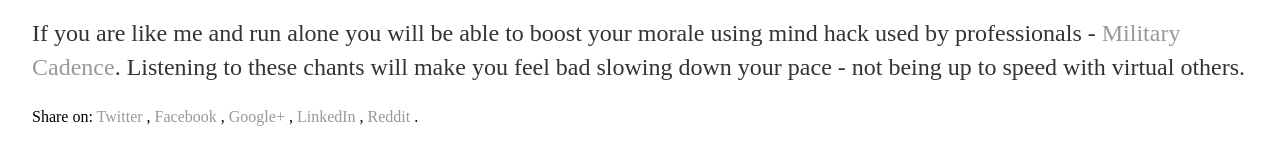
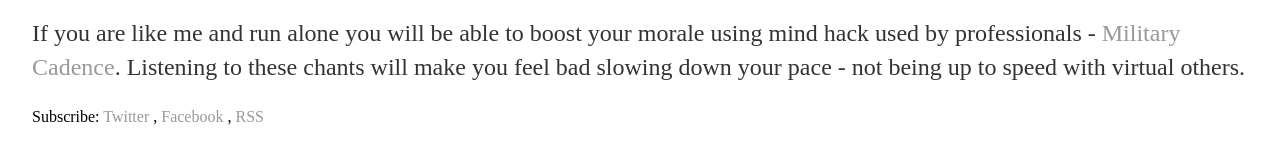
Before and after one commit to vackosar/vackosar.github.io, a Jekyll site: the page built from _posts/2016-07-16-Boost-Jog-Morale-Using-Mil-Cadence.md, in a window 1280 px wide. Shown: the part 194-359 px from the top of the page. Built offline with Jekyll 4.4.1, drawn with Linux system fonts in a browser that asks for light colours; comment, search, counter and statistics services are not loaded.

Commit message:
Turn on feed

```diff
--- a/_layouts/post.html
+++ b/_layouts/post.html
@@ -7,14 +7,15 @@ layout: default
 <div class="post">
     {{ content }}
 </div>
-<div class="share-page">
-    Share on:
-    <a href="https://twitter.com/intent/tweet?text={{ page.title }}&url={{ site.url }}{{ page.url }}&via={{ site.twitter_username }}&related={{ site.twitter_username }}" rel="nofollow" target="_blank" title="Share on Twitter">Twitter</a>
-    , <a href="https://facebook.com/sharer.php?u={{ site.url }}{{ page.url }}" rel="nofollow" target="_blank" title="Share on Facebook">Facebook</a>
-    , <a href="https://plus.google.com/share?url={{ site.url }}{{ page.url }}" rel="nofollow" target="_blank" title="Share on Google+">Google+</a>
-    , <a href="https://www.linkedin.com/shareArticle?url={{ site.url }}{{ page.url }}" rel="nofollow" target="_blank" title="Share on LinkedIn">LinkedIn</a>
-    , <a href="http://www.reddit.com/submit?url={{ site.url }}{{ page.url }}" rel="nofollow" target="_blank" title="Share on Reddit">Reddit</a>
-    .
+<div class="subscribe-page">
+    Subscribe:
+    <a href="https://twitter.com/intent/follow?screen_name=vackosar" rel="nofollow" target="_blank" title="Follow on Twitter">Twitter</a>
+    , <a href="https://www.facebook.com/vackosar" rel="nofollow" target="_blank" title="Follow on Facebook">Facebook</a>
+    , <a href="https://vackosar.github.io/feed.xml" rel="nofollow" target="_blank" title="Follow on RSS">RSS</a>
+    <!--, <a href="https://plus.google.com/share?url={{ site.url }}{{ post.url }}" rel="nofollow" target="_blank" title="Share on Google+">Google+</a>-->
+    <!--, <a href="https://www.linkedin.com/shareArticle?url={{ site.url }}{{ post.url }}" rel="nofollow" target="_blank" title="Share on LinkedIn">LinkedIn</a>-->
+    <!--, <a href="http://www.reddit.com/submit?url={{ site.url }}{{ post.url }}" rel="nofollow" target="_blank" title="Share on Reddit">Reddit</a>-->
+    <!--.-->
 </div>
 <br><br>
 <div id="disqus_thread"></div>
--- a/index.html
+++ b/index.html
@@ -14,6 +14,7 @@ title: Vaclav Kosar's Blog
         Subscribe:
         <a href="https://twitter.com/intent/follow?screen_name=vackosar" rel="nofollow" target="_blank" title="Follow on Twitter">Twitter</a>
         , <a href="https://www.facebook.com/vackosar" rel="nofollow" target="_blank" title="Follow on Facebook">Facebook</a>
+        , <a href="https://vackosar.github.io/feed.xml" rel="nofollow" target="_blank" title="Follow on RSS">RSS</a>
         <!--, <a href="https://plus.google.com/share?url={{ site.url }}{{ post.url }}" rel="nofollow" target="_blank" title="Share on Google+">Google+</a>-->
         <!--, <a href="https://www.linkedin.com/shareArticle?url={{ site.url }}{{ post.url }}" rel="nofollow" target="_blank" title="Share on LinkedIn">LinkedIn</a>-->
         <!--, <a href="http://www.reddit.com/submit?url={{ site.url }}{{ post.url }}" rel="nofollow" target="_blank" title="Share on Reddit">Reddit</a>-->
```
